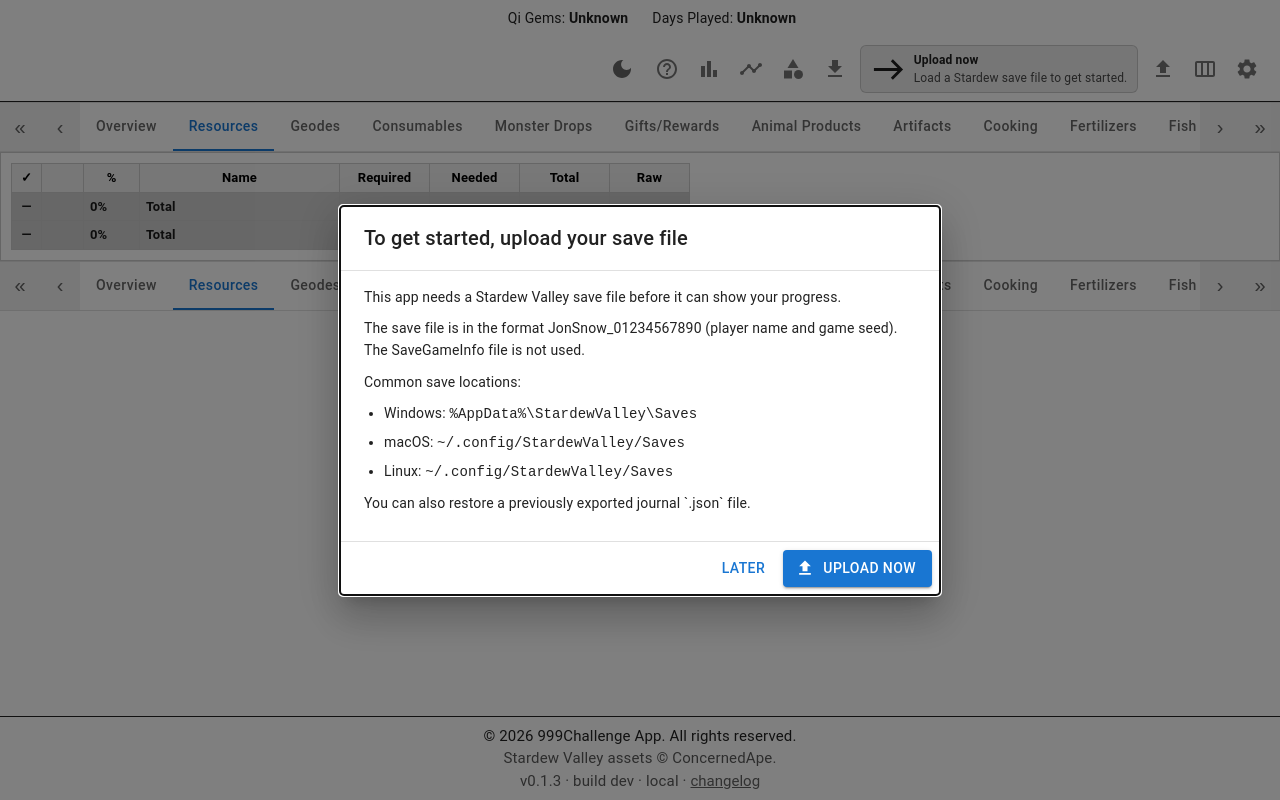
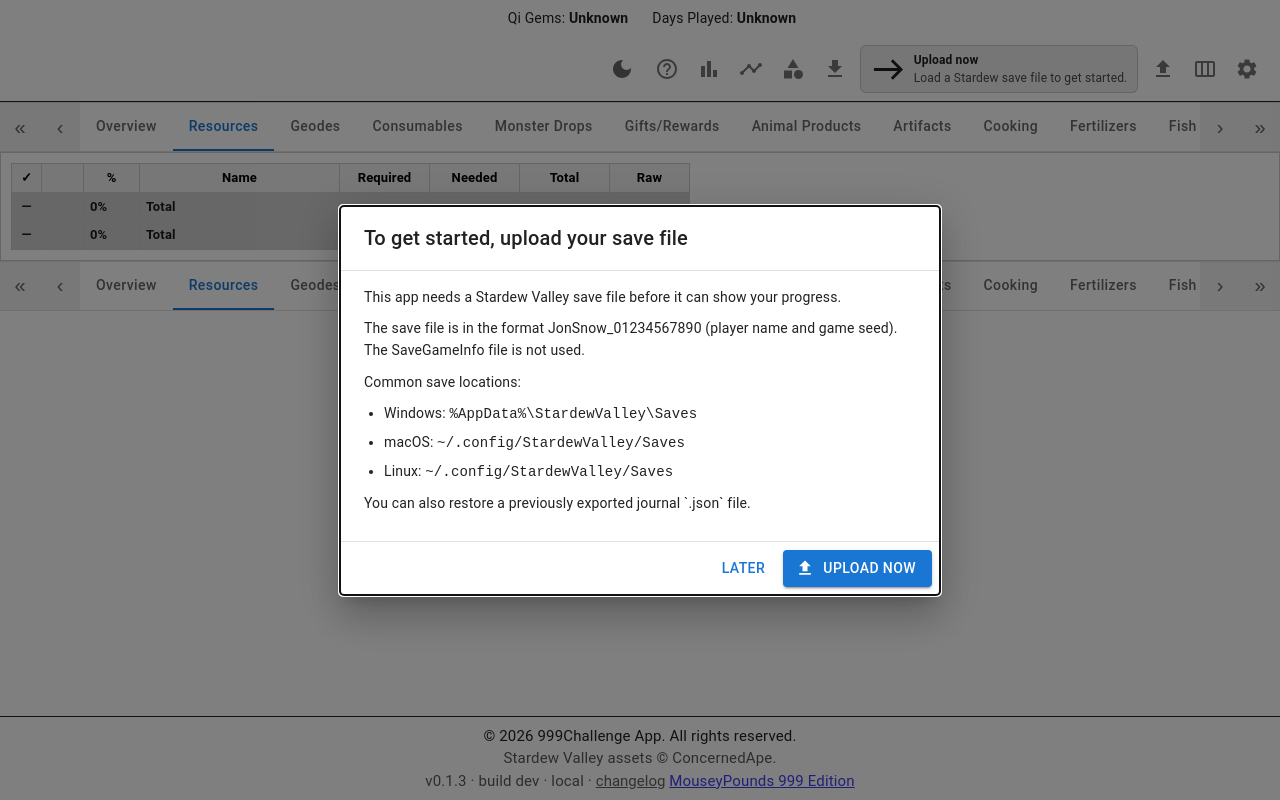
Before and after one commit to baahmi/999Challenge, a React (Vite) app: page / in a window 1280 px wide. Built offline with nearby package versions, Linux system fonts and the light colour scheme.

Commit message:
Add mouseypounds 999 edition link

```diff
--- a/src/components/footer/Footer.tsx
+++ b/src/components/footer/Footer.tsx
@@ -20,6 +20,7 @@
                     <button className="footer-link-button" onClick={() => setChangelogOpen(true)}>
                         changelog
                     </button>
+                    &nbsp;<a href="/mousey-stardew-predictor" target="_blank" rel="noopener noreferrer">MouseyPounds 999 Edition</a>
                 </span>
             </div>
             <ChangelogDialog open={changelogOpen} onClose={() => setChangelogOpen(false)} />
```
